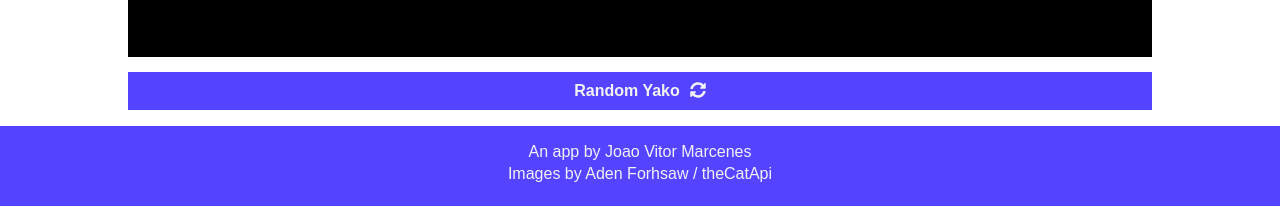
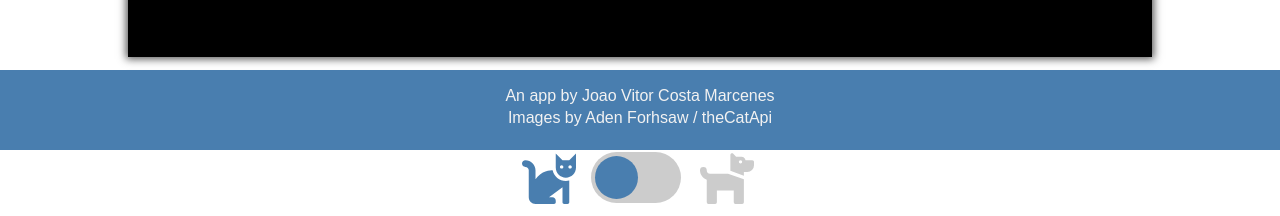
Before and after one commit to jvcmarcenes/cat-app, a Vue app: page / in a window 1280 px wide. Shown: the part 1111-1327 px from the top of the page. Built offline with nearby package versions, Linux system fonts and the light colour scheme; no server answers.

Commit message:
The Doggo Update

```diff
--- a/src/App.vue
+++ b/src/App.vue
@@ -3,8 +3,8 @@
 
     <header>
       <h1>
-        Yako
-        <FaIcon icon="cat"/>
+        {{doggo ? 'Doggo' : 'Yako'}}
+        <FaIcon :icon="doggo ? 'dog' : 'cat'"/>
       </h1>
     </header>
 
@@ -16,13 +16,30 @@
       </div>
 
       <button class="btn" @click="loadNextImage">
-        <span class="btn-label">Random Yako</span>
+        <span class="btn-label">Random {{doggo ? 'Doggo' : 'Yako'}}</span>
         <FaIcon icon="sync-alt" />
       </button>
+
+      <!--
+      <button class="btn" @click="downloadImage">
+        <span class="btn-label">Download Image</span>
+        <FaIcon icon="download" />
+      </button>
+      -->
+
+      <div class="doggo-toggle">
+        <FaIcon class="icon" :class="{active: !doggo}" icon="cat"/>
+        <label class="switch" >
+          <input type="checkbox" @click='toggleDoggo'>
+          <span class="slider"></span>
+        </label>
+        <FaIcon class="icon" :class="{active: doggo}" icon="dog"/>
+      </div>
+
     </div>
 
     <footer>
-      <span class="credits-author">An app by Joao Vitor Marcenes</span>
+      <span class="credits-author">An app by Joao Vitor Costa Marcenes</span>
       <span class="credits-images">Images by Aden Forhsaw / theCatApi</span>
     </footer>
 
@@ -31,12 +48,12 @@
 
 <script>
   import axios from 'axios'
-  import { catKey } from './keys'
+  import { catKey, dogKey } from './keys'
 
   import { library } from '@fortawesome/fontawesome-svg-core'
-  import { faCat, faSyncAlt } from '@fortawesome/free-solid-svg-icons'
+  import { faCat, faDog, faSyncAlt, faDownload } from '@fortawesome/free-solid-svg-icons'
   import { FontAwesomeIcon as FaIcon } from '@fortawesome/vue-fontawesome'
-  library.add(faCat, faSyncAlt)
+  library.add(faCat, faDog, faSyncAlt, faDownload)
 
   export default {
     name: 'App',
@@ -47,7 +64,8 @@
       return {
         state: "",
         image: "",
-        imageStyle: ""
+        imageStyle: "",
+        doggo: false
       }
     },
     mounted() {
@@ -56,7 +74,7 @@
     methods: {
       async loadNextImage() {
         try {
-          axios.defaults.headers.common['x-api-key'] = catKey
+          axios.defaults.headers.common['x-api-key'] = this.doggo ? dogKey : catKey
 
           const params = {
             limit: 1,
@@ -64,7 +82,7 @@
           }
 
           this.state = "loading"
-          const res = await axios.get('https://api.thecatapi.com/v1/images/search', { params } )
+          const res = await axios.get(`https://api.the${this.doggo ? 'dog' : 'cat'}api.com/v1/images/search`, { params } )
           this.state = "loaded"
 
           const data = res.data[0]
@@ -76,16 +94,30 @@
         } catch (err) {
           console.log(err)
         }
+      },
+      toggleDoggo() {
+        this.doggo = !this.doggo
+        this.loadNextImage()
       }
     }
   }
 </script>
 
 <style lang="scss">
+  $primary-color: rgb(73, 126, 175);
+
   * {
     margin: 0px;
     padding: 0px;
     box-sizing: border-box;
+  }
+
+  a {
+    display: block;
+
+    text-align: center;
+
+    text-decoration: none;
   }
 
   #app {
@@ -93,6 +125,7 @@
     font-family: Arial, Helvetica, sans-serif;
 
     min-height: 100vh;
+
   }
 
   @keyframes spin {
@@ -118,7 +151,7 @@
   header {
     padding: 20px;
 
-    background: #54f;
+    background: $primary-color;
     color: #f2f2f2;
 
     text-align: center;
@@ -128,7 +161,7 @@
 
   .container {
     padding: 30px 0px;
-    padding-bottom: 6rem;
+    //padding-bottom: 6rem;
     margin: auto;
 
     width: 80vw;
@@ -137,12 +170,14 @@
   .image-container {
     display: flex;
 
-    margin-bottom: 15px;
+    margin-bottom: 10px;
 
     width: 80vw;
     height: 80vw;
 
     background: black;
+
+    box-shadow: 0px 0px 8px 2px #555;
 
     justify-content: center;
     align-items: center;
@@ -162,13 +197,17 @@
   .btn {
     padding: 10px;
 
+    margin-top: 15px;
+
     width: 100%;
 
-    background: #54f;
+    background: $primary-color;
     color: #f2f2f2;
 
     border: none;
     outline: none;
+
+    box-shadow: 0px 0px 8px 1px #555;
 
     font-size: 1rem;
     font-weight: bold;
@@ -180,7 +219,101 @@
     }
 
     &:hover {
-      background: lighten(#54f, 5%);
+      background: lighten($primary-color, 10%);
+    }
+  }
+
+  .doggo-toggle {
+    display: flex;
+    flex-direction: row;
+    justify-content: center;
+    align-items: center;
+
+    width: 80%;
+
+    position: absolute;
+
+    padding: 10px;
+
+    margin-top: 15px;
+    padding: auto;
+
+    >.icon {
+      font-size: 4rem;
+
+      padding: 5px;
+
+      color: #ccc;
+
+      &.active {
+        color: $primary-color
+      }
+    }
+
+    >.switch {
+      position: relative;
+      display: inline-block;
+
+      margin: 0px 10px 0px 10px;
+
+      width: 90px;
+      height: 51px;
+
+      >input {
+        opacity: 0;
+
+        width: 0;
+        height: 0;
+
+        &:checked {
+          + .slider::before {
+            -webkit-transform: translateX(39px);
+            -ms-transform: translateX(39px);
+            transform: translateX(39px);
+          }
+        }
+
+        &:focus + .slider {
+          box-shadow: 0 0 1px #2196F3;
+        }
+      }
+
+      >.slider {
+        position: absolute;
+
+        top: 0;
+        left: 0;
+        right: 0;
+        bottom: 0;
+
+        background-color: #ccc;
+
+        border-radius: 51px;
+
+        cursor: pointer;
+
+        -webkit-transition: .4s;
+        transition: .4s;
+
+        &::before {
+          position: absolute;
+
+          content: "";
+
+          height: 43px;
+          width: 43px;
+
+          left: 4px;
+          bottom: 4px;
+
+          background-color: $primary-color;
+
+          border-radius: 50%;
+
+          -webkit-transition: .4s;
+          transition: .4s;
+        }
+      }
     }
   }
 
@@ -193,8 +326,7 @@
     height: 5rem;
     width: 100%;
 
-
-    background: #54f;
+    background: $primary-color;
     color: #f2f2f2;
 
     >span {
--- a/src/keys.js
+++ b/src/keys.js
@@ -1,3 +1,5 @@
 module.exports = {
-  catKey: "dfaea3e5-870b-4b97-a4d7-0612f6520246"
+  catKey: "dfaea3e5-870b-4b97-a4d7-0612f6520246",
+  dogKey: "f1c59b83-0080-45b6-9dae-7a1e2dd2ad29"
+
 }
```
Also changed, not shown: 12 other files (tests, documents, lock files or other folders).
